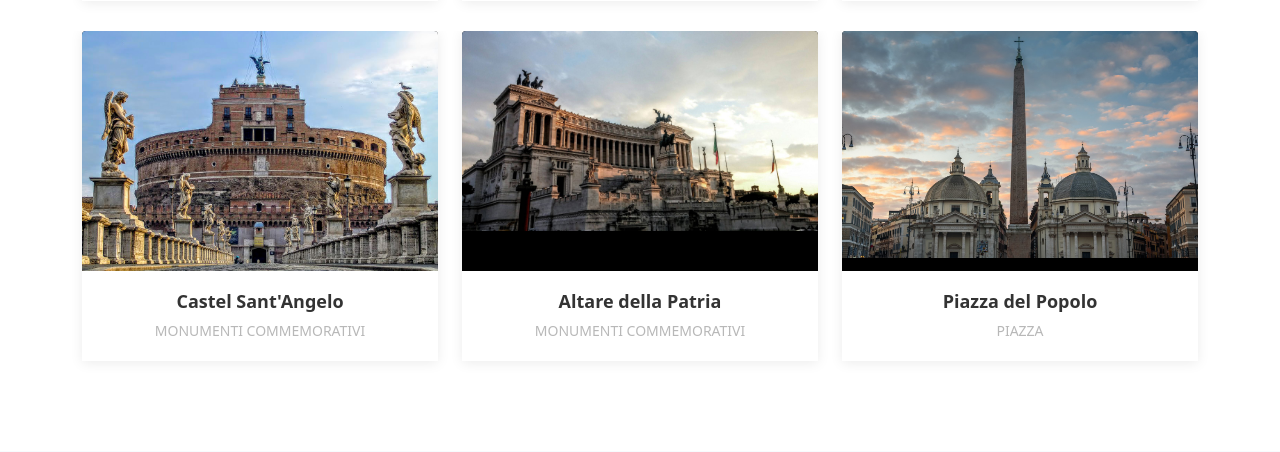
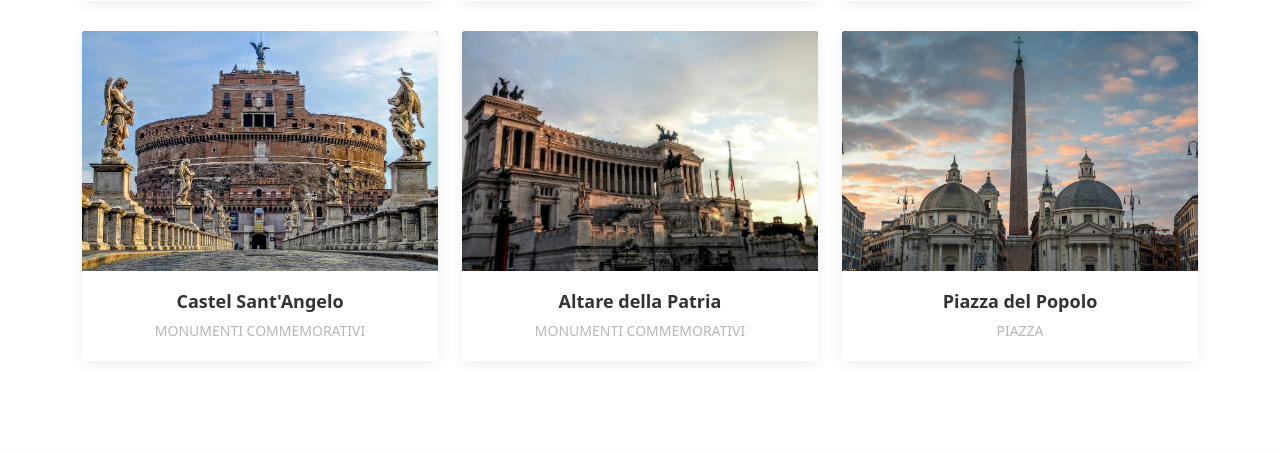
Before and after one commit to AquilaTM/LTW, a PHP site: page / in a window 1280 px wide. Shown: the part 3092-3544 px from the top of the page. Run offline with PHP 8.4, Linux system fonts and the light colour scheme.

Commit message:
update 01/05 17:52

```diff
--- a/assets/css/style.css
+++ b/assets/css/style.css
@@ -718,6 +718,13 @@ section {
   position: relative;
   border-radius: 4px 4px 0 0;
   margin: 0;
+  object-fit: cover;
+}
+
+.portfolio .portfolio-item figure img {
+  height: 100%;
+  width: 100%;
+  object-fit: cover;
 }
 
 .portfolio .portfolio-item figure:hover img {
--- a/carrello.html
+++ b/carrello.html
@@ -76,6 +76,7 @@
                 </div>
             </div>
         </div>
+        <div class="btn-acquista"><button class="my-5 text-center btn btn-primary">Acquista - Importo totale: </button></div>
     </div>
 
     <!-- <form action="carrello.php" method="post">
```
Also changed, not shown: assets/css/style-carrello.css (+6 -1 lines).
